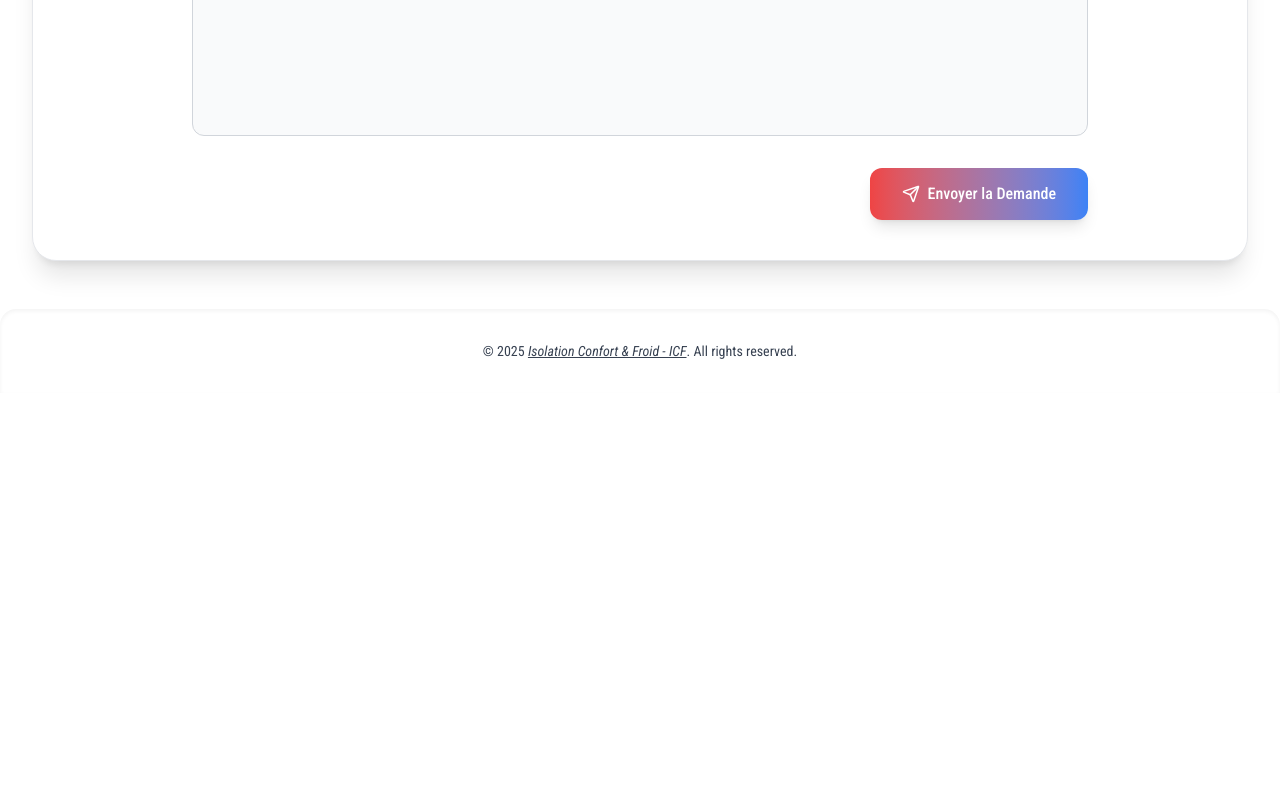
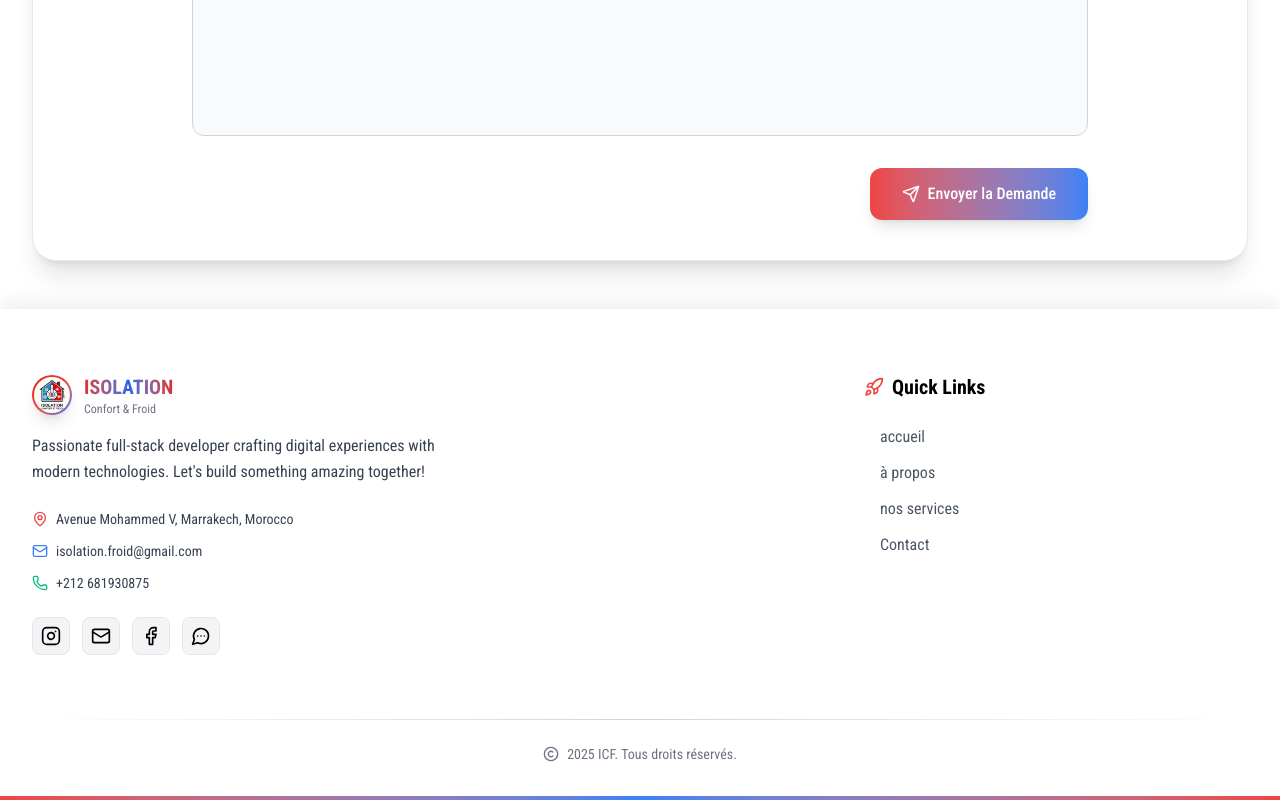
Before and after one commit to mziliNassim/isolation-confort-et-froid, a React (Vite) app: page /contact in a window 1280 px wide. Shown: the part 1924-2724 px from the top of the page. Before the commit the page ends 2317 px from the top, so only its background shows below. Built offline with nearby package versions, Linux system fonts and the light colour scheme.

Commit message:
Home page

```diff
--- a/src/App.jsx
+++ b/src/App.jsx
@@ -29,6 +29,7 @@ const App = () => {
   // Check language settings in localStorage
   useEffect(() => {
     try {
+      setLoading(true);
       const langue = localStorage.getItem("langue");
       dispatch(setLangue(langue !== null ? parseInt(langue, 10) : 0));
     } catch (error) {
@@ -49,7 +50,7 @@ const App = () => {
   return (
     <div className={theme}>
       <div className="min-h-screen transition-colors bg-white dark:bg-gray-900 duration-200">
-        {/* Alert */}
+        {/* Alert & Load */}
         <Toaster theme={theme} />
 
         {/* Components */}
--- a/src/components/UI/Foorter.jsx
+++ b/src/components/UI/Foorter.jsx
@@ -1,36 +1,172 @@
-import React from "react";
-import { socialLinks } from "../../utils/data";
+import React, { useState } from "react";
+import { motion } from "framer-motion";
+import {
+  MapPin,
+  Mail,
+  Phone,
+  Instagram,
+  Facebook,
+  MessageCircleMore,
+  Copyright,
+  Rocket,
+} from "lucide-react";
+import { useLocation } from "react-router-dom";
+import { companyInfo, navigation } from "../../utils/data";
 
 const Footer = () => {
-  const currentYear = new Date().getFullYear();
+  const [currentYear] = useState(new Date().getFullYear());
+  const location = useLocation();
+
+  const links = [
+    {
+      id: "instagram",
+      desc: `instagram.com/nassim__dev/`,
+      title: "Instagram",
+      Icon: Instagram,
+      url: "https://instagram.com/isolation_confor_et_froid",
+      hover: "hover:text-pink-500",
+    },
+    {
+      id: "mail",
+      desc: `mzilinassim@gmail.com`,
+      title: "Email",
+      Icon: Mail,
+      url: "mailto:mzilinassim@gmail.com",
+      hover: "hover:text-blue-500",
+    },
+    {
+      id: "facebook",
+      desc: `facebook.com/mziliNassim/`,
+      title: "Facebook",
+      Icon: Facebook,
+      url: "https://www.facebook.com/isolation_confor_et_froid/",
+      hover: "hover:text-blue-600",
+    },
+    {
+      id: "whatsapp",
+      desc: `Whatsapp`,
+      title: "Whatsapp",
+      Icon: MessageCircleMore,
+      url: `https://wa.me/681930875?text=Bonjour%20ICF%2C%20je%20souhaite%20avoir%20plus%20d'informations%20sur%20vos%20services%20d'isolation%20thermique%20et%20frigorifique.%20Merci%20!`,
+      hover: "hover:text-green-500",
+    },
+  ];
 
   return (
-    <footer className="bg-white dark:bg-gray-900 text-gray-700 dark:text-gray-300 px-6 py-8 rounded-t-2xl shadow-inner">
-      <div className="max-w-7xl mx-auto flex flex-col items-center gap-6">
+    <footer className="relative bg-white overflow-hidden shadow-[0_-5px_20px_rgba(0,0,0,0.08)]">
+      <div className="relative z-10">
+        {/* Main Footer */}
+        <div className="max-w-7xl mx-auto px-4 sm:px-6 lg:px-8 pt-16 pb-8">
+          <div className="w-full flex flex-col md:flex-row justify-between gap-12 mb-16">
+            {/* Logo & Info */}
+            <div className="space-y-6 w-full md:max-w-md">
+              <div className="space-y-4">
+                <motion.a
+                  href="/"
+                  whileHover={{ scale: 1.05 }}
+                  whileTap={{ scale: 0.95 }}
+                  className="flex items-center space-x-3 cursor-pointer"
+                >
+                  <div className="relative group">
+                    <div className="w-10 h-10 bg-gradient-to-br from-red-600 via-red-500 to-blue-600 rounded-full flex items-center justify-center shadow-lg transition duration-300">
+                      <img
+                        src="/logo.jpg"
+                        alt="Logo"
+                        className="w-9 h-9 object-cover rounded-full"
+                      />
+                    </div>
+                    <div className="absolute -inset-2 bg-gradient-to-br from-red-600/30 via-red-500/30 to-blue-600/30 blur-lg rounded-full opacity-0 group-hover:opacity-100 transition" />
+                  </div>
+                  <div className="flex flex-col">
+                    <span className="text-xl font-bold bg-gradient-to-r from-red-600 via-blue-600 to-red-600 bg-clip-text text-transparent">
+                      ISOLATION
+                    </span>
+                    <span className="text-xs text-gray-500 hidden sm:block">
+                      Confort & Froid
+                    </span>
+                  </div>
+                </motion.a>
+                <p className="text-gray-700 text-base leading-relaxed">
+                  {companyInfo.desc}
+                </p>
+              </div>
+
+              {/* Contact Info */}
+              <div className="space-y-3 text-gray-700 text-sm">
+                <div className="flex items-center space-x-2">
+                  <MapPin className="w-4 h-4 text-red-500" />
+                  <span>{companyInfo?.address}</span>
+                </div>
+                <div className="flex items-center space-x-2">
+                  <Mail className="w-4 h-4 text-blue-500" />
+                  <a
+                    href={`mailto:${companyInfo?.email}`}
+                    className="hover:underline"
+                  >
+                    {companyInfo?.email}
+                  </a>
+                </div>
+                <div className="flex items-center space-x-2">
+                  <Phone className="w-4 h-4 text-green-500" />
+                  <span>{companyInfo?.tele}</span>
+                </div>
+              </div>
+
               {/* Social Links */}
-        {/* <div className="flex gap-4">
-          {socialLinks.map((social, index) => (
+              <div className="flex flex-wrap gap-3">
+                {links.map((social, index) => (
                   <a
                     key={index}
-              href={social.link}
+                    href={social.url}
                     target="_blank"
                     rel="noopener noreferrer"
-              className="w-10 h-10 flex items-center justify-center rounded-full bg-white text-black shadow-md hover:scale-110 transition-transform duration-300"
-              aria-label={social.name}
+                    title={social.title}
+                    className={`p-2 bg-gray-100 rounded-lg border border-gray-200 hover:border-gray-400 transition-all duration-300 ${social.hover}`}
                   >
-              <social.icon className="w-5 h-5" />
+                    <social.Icon className="w-5 h-5" />
                   </a>
                 ))}
-        </div> */}
+              </div>
+            </div>
 
-        {/* Copyright */}
-        <p className="text-sm text-center">
-          &copy; {currentYear}{" "}
-          <a href="/" className="underline italic">
-            Isolation Confort & Froid - ICF
+            {/* Quick Links */}
+            <div className="w-full md:max-w-sm">
+              <h4 className="text-xl font-bold text-black flex items-center space-x-2 mb-6">
+                <Rocket className="w-5 h-5 text-red-500" />
+                <span>Quick Links</span>
+              </h4>
+              <ul className="space-y-3 text-gray-600">
+                {location.pathname !== "/projects" &&
+                  location.pathname !== "/links" &&
+                  navigation.map((link, index) => (
+                    <li key={index}>
+                      <a
+                        href={link.url}
+                        className="flex items-center space-x-2 group hover:text-red-600 transition"
+                      >
+                        <span className="w-2 h-2 bg-gradient-to-r from-red-500 to-blue-500 rounded-full opacity-0 group-hover:opacity-100 transition" />
+                        <span>{link.title}</span>
                       </a>
-          . All rights reserved.
-        </p>
+                    </li>
+                  ))}
+              </ul>
+            </div>
+          </div>
+
+          {/* Divider */}
+          <div className="w-full h-px bg-gradient-to-r from-transparent via-gray-300 to-transparent mb-6" />
+
+          {/* Bottom Bar */}
+          <div className="text-center text-sm text-gray-500">
+            <div className="flex justify-center items-center gap-2">
+              <Copyright className="w-4 h-4" />
+              <span>{currentYear} ICF. Tous droits réservés.</span>
+            </div>
+          </div>
+        </div>
+
+        {/* Bottom Gradient Line */}
+        <div className="h-1 bg-gradient-to-r from-red-500 via-blue-500 to-red-500" />
       </div>
     </footer>
   );
--- a/src/components/home/Hero.jsx
+++ b/src/components/home/Hero.jsx
@@ -1,15 +1,24 @@
-import React, { useState, useRef, useEffect } from "react";
+import React, { useEffect, useState } from "react";
 import { motion } from "framer-motion";
 import { Thermometer, ArrowRight } from "lucide-react";
 
 import homeIntroVid30 from "../../assets/vid/Intro 30s.mp4";
 import homeIntroVid8 from "../../assets/vid/Intro8s.mp4";
 import { Link } from "react-router-dom";
+import Loading from "../UI/Loading";
 
 const Hero = () => {
+  const [loading, setLoading] = useState(true);
   const [videoLoaded, setVideoLoaded] = useState(false);
   const isMobile = typeof window !== "undefined" && window.innerWidth <= 768;
   const videoSrc = isMobile ? homeIntroVid30 : homeIntroVid8;
+
+  // Set video source based on device type
+  useEffect(() => {
+    setTimeout(() => {
+      setLoading(false);
+    }, 250);
+  }, []);
 
   return (
     <div id="hero" className="relative w-full h-screen overflow-hidden">
@@ -99,6 +108,8 @@ const Hero = () => {
         </div>
       )}
 
+      {loading && <Loading />}
+
       {/* Scroll Down Indicator */}
       <motion.div
         initial={{ opacity: 0 }}
--- a/src/pages/Home.jsx
+++ b/src/pages/Home.jsx
@@ -1,4 +1,4 @@
-import React, { useState, useRef, useEffect } from "react";
+import React from "react";
 
 import Hero from "../components/home/Hero.jsx";
 import Services from "../components/home/Services";
@@ -8,14 +8,14 @@ import CTA from "../components/home/CTA";
 const Home = () => {
   return (
     <>
-      <div className="mb-20">
+      <div className="mb-10">
         {/* Hero Section with Video Background */}
         <Hero />
 
         <div className="w-full md:w-10/12 mx-auto">
           <Services />
-          <Avantages />
-          <CTA />
+          {/* <Avantages /> */}
+          {/* <CTA /> */}
         </div>
       </div>
     </>
--- a/src/utils/data.js
+++ b/src/utils/data.js
@@ -39,30 +39,29 @@ export const languages = [
   },
 ];
 
-// Social media links
 export const socialLinks = [
   {
     icon: Facebook,
     name: "Facebook",
-    link: "https://www.facebook.com/mzilinassim/",
+    link: "https://www.facebook.com/isolation_confor_et_froid/",
     color: "#3b5998",
   },
   {
     icon: Instagram,
     name: "Instagram",
-    link: "https://instagram.com/nassim__dev",
+    link: "https://instagram.com/isolation_confor_et_froid",
     color: "#E1306C",
   },
   {
     icon: Mail,
     name: "mail",
-    link: "mailto:mzilinassim@gmail.com",
+    link: "mailto:isolation.froid@gmail.com",
     color: "#EA4335",
   },
   {
     icon: MessageCircleMore,
     name: "Whatsapp",
-    link: "https://wa.me/681930875?text=I%20am%20interested%20in%20your%20car%20for%20sale!",
+    link: "https://wa.me/681930875?text=Bonjour%20ICF%2C%20je%20souhaite%20avoir%20plus%20d'informations%20sur%20vos%20services%20d'isolation%20thermique%20et%20frigorifique.%20Merci%20!",
     color: "#25D366",
   },
 ];
@@ -87,7 +86,7 @@ export const contactInfo = [
     title: "Email Address",
     content: "isolationconfortfroid@gmail.com",
     cta: "Send Email",
-    link: "mailto:mzilinassim@gmail.com",
+    link: "mailto:isolation.froid@gmail.com",
   },
   {
     icon: Clock,
@@ -180,17 +179,11 @@ export const companyInfo = {
   phone: "+212 681930875",
   email: "isolationconfortfroid@gmail.com",
   hours: "Lun-Ven: 8h-18h | Sam: 9h-13h",
+  logo: "/logo.jpg",
+  desc: "Passionate full-stack developer crafting digital experiences with modern technologies. Let's build something amazing together!",
+  email: "isolation.froid@gmail.com",
+  tele: "+212 681930875",
 };
-
-// Quick links for navigation
-export const quickLinks = [
-  { name: "Accueil", path: "/" },
-  { name: "Services", path: "/services" },
-  { name: "À Propos", path: "/about" },
-  { name: "Réalisations", path: "/projects" },
-  { name: "Témoignages", path: "/testimonials" },
-  { name: "Contact", path: "/contact" },
-];
 
 // Service categories
 export const servicesLinks = [
```
Lines whose indentation alone changed are shown as unchanged.
